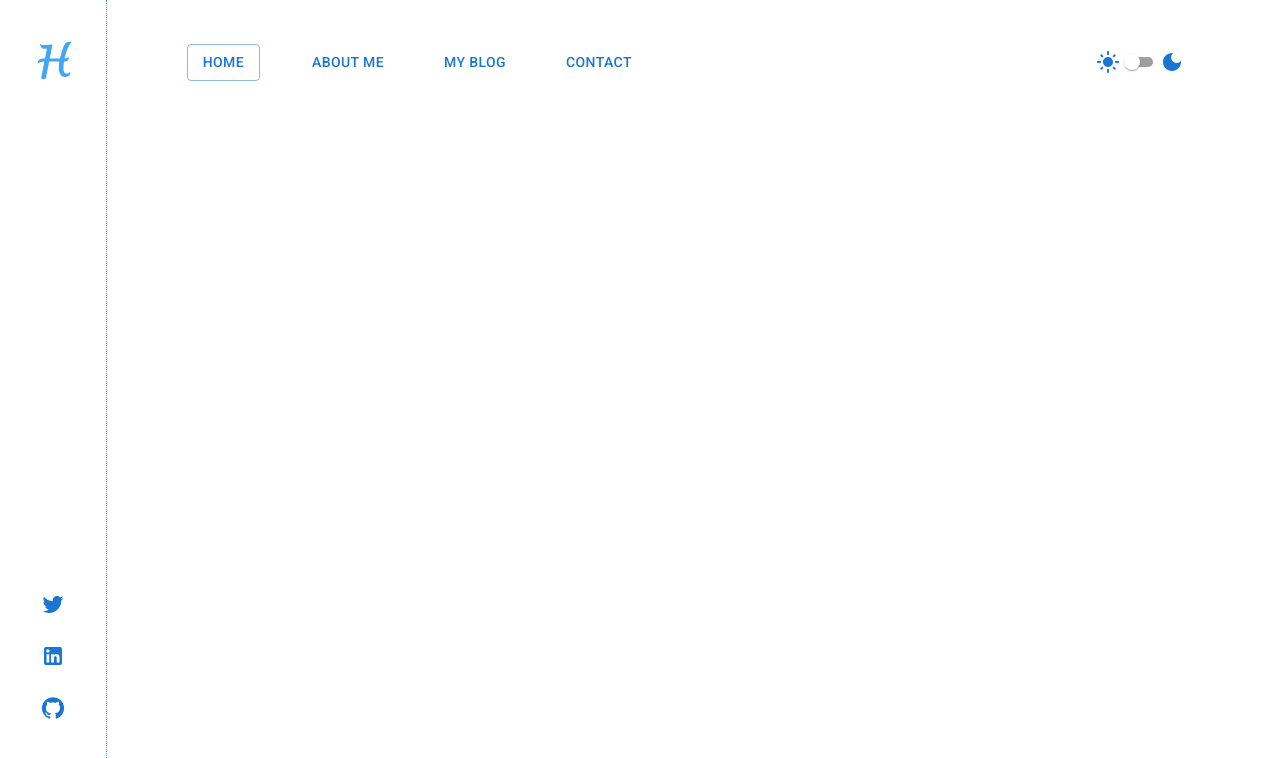
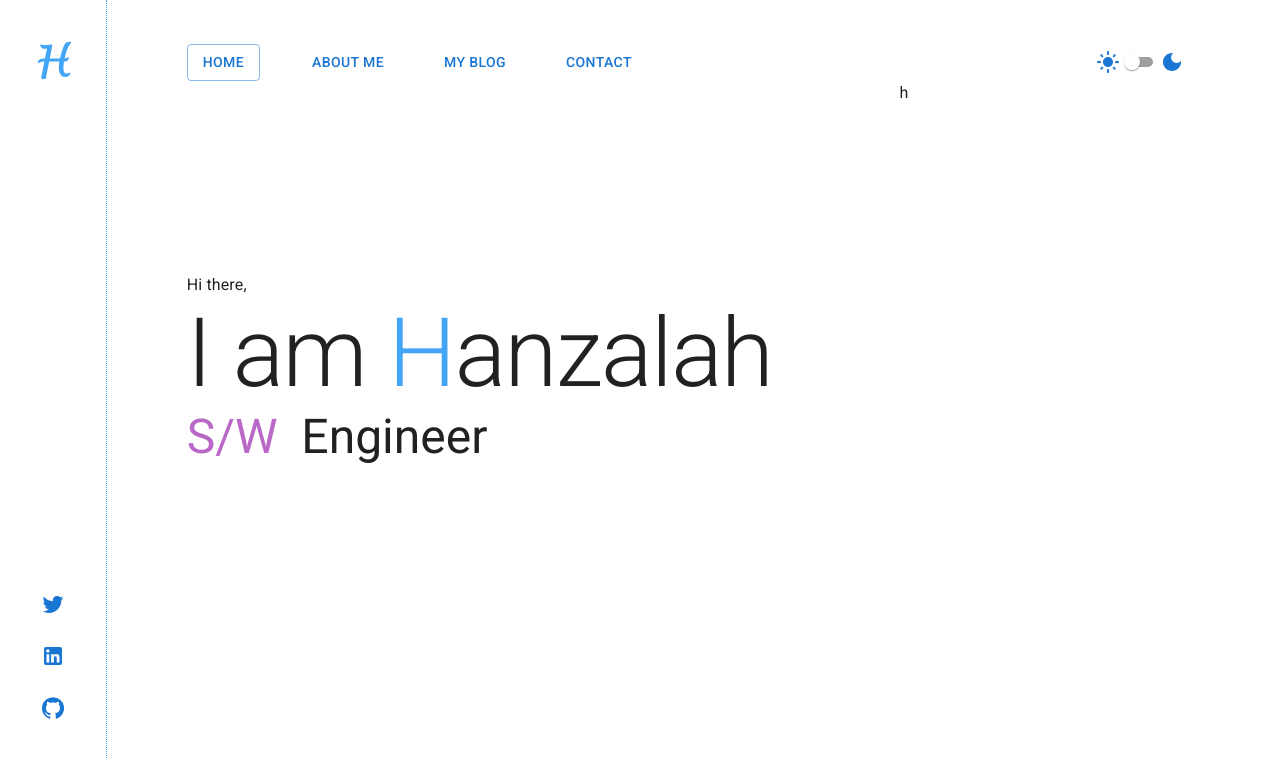
Before and after one commit to Hanzalahimran7/HanzLive, a React (Vite) app: page / in a window 1280 px wide. Shown: the top 758 px of the page. Built offline with nearby package versions, Linux system fonts and the light colour scheme.

Commit message:
about me added

```diff
--- /dev/null
+++ b/src/Coponents/AboutMe.tsx
@@ -0,0 +1,37 @@
+import { Box, Grid, Typography, useTheme } from '@mui/material';
+
+const AboutMe = () => {
+  const { palette } = useTheme();
+  const color =
+    palette.mode === 'dark' ? palette.primary.dark : palette.primary.light;
+  const secondaryColor =
+    palette.mode === 'dark' ? palette.secondary.dark : palette.secondary.light;
+  return (
+    <Grid container spacing={2}>
+      <Grid item xs={8}>
+        <Box className="w-auto flex flex-col ml-20 mt-48">
+          <Typography variant="body1">Hi there,</Typography>
+          <Box className="flex flex-row">
+            <Typography variant="h1">I am </Typography>
+            <Typography variant="h1" color={color}>
+              &nbsp;H
+            </Typography>
+            <Typography variant="h1">anzalah </Typography>
+          </Box>
+          <Box className="flex flex-row">
+            {/* <Typography variant="h3">I am a</Typography> */}
+            <Typography variant="h3" color={secondaryColor}>
+              S/W &nbsp;
+            </Typography>
+            <Typography variant="h3">Engineer</Typography>
+          </Box>
+        </Box>
+      </Grid>
+      <Grid item xs={4}>
+        h
+      </Grid>
+    </Grid>
+  );
+};
+
+export default AboutMe;
--- a/src/Coponents/Home.tsx
+++ b/src/Coponents/Home.tsx
@@ -2,6 +2,7 @@ import { Box, Grid } from '@mui/material';
 import LeftBar from './LeftBar';
 import NavBar from './NavBar';
 import { useState } from 'react';
+import AboutMe from './AboutMe';
 
 const Home = () => {
   const [currentPage, setCurrentPage] = useState<string>('Home');
@@ -11,8 +12,9 @@ const Home = () => {
         <LeftBar />
       </Grid>
       <Grid item xs={11}>
-        <Box className="h-screen">
+        <Box className="h-screen flex flex-col">
           <NavBar currentPage={currentPage} setCurrentPage={setCurrentPage} />
+          <AboutMe />
         </Box>
       </Grid>
     </Grid>
```
